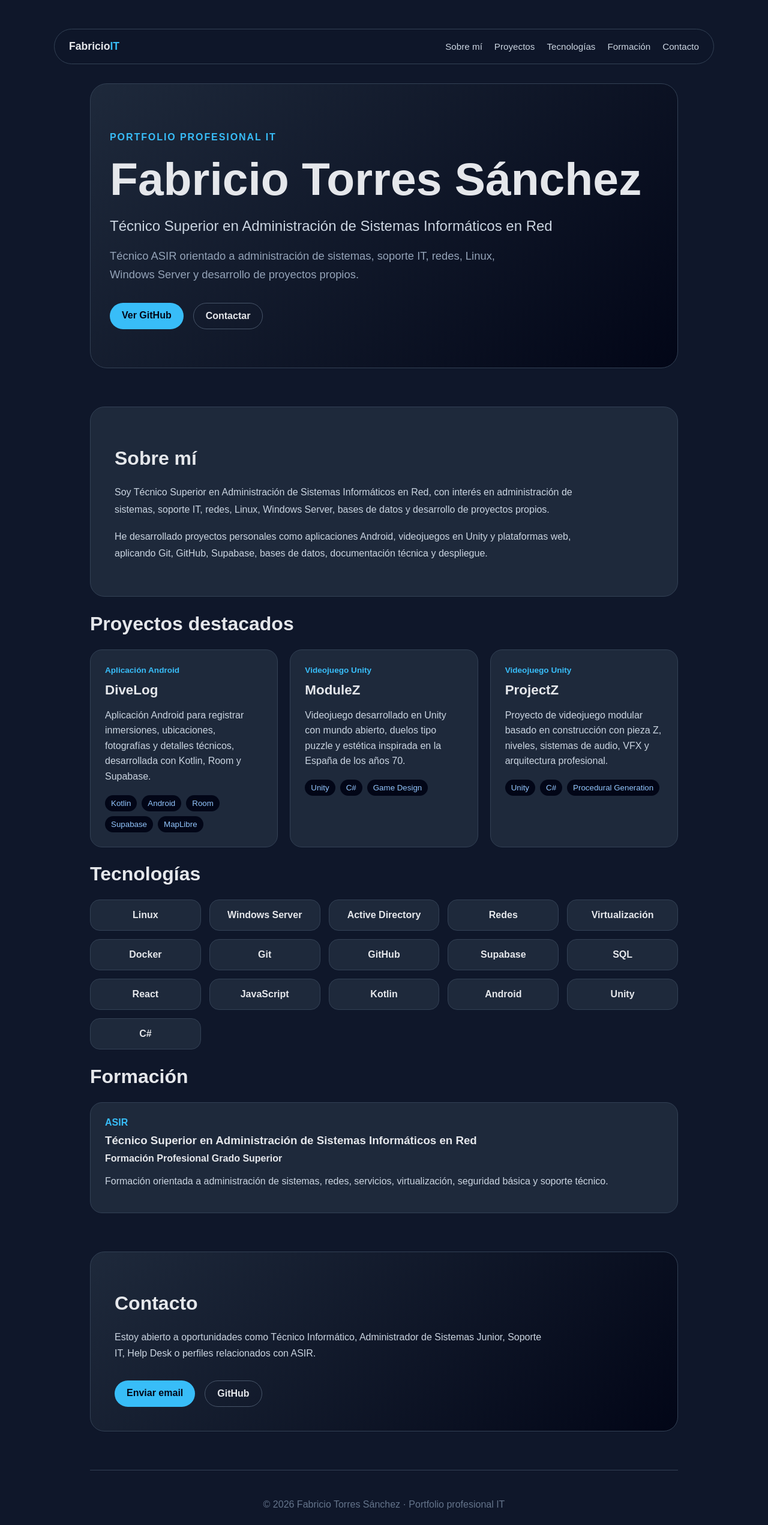
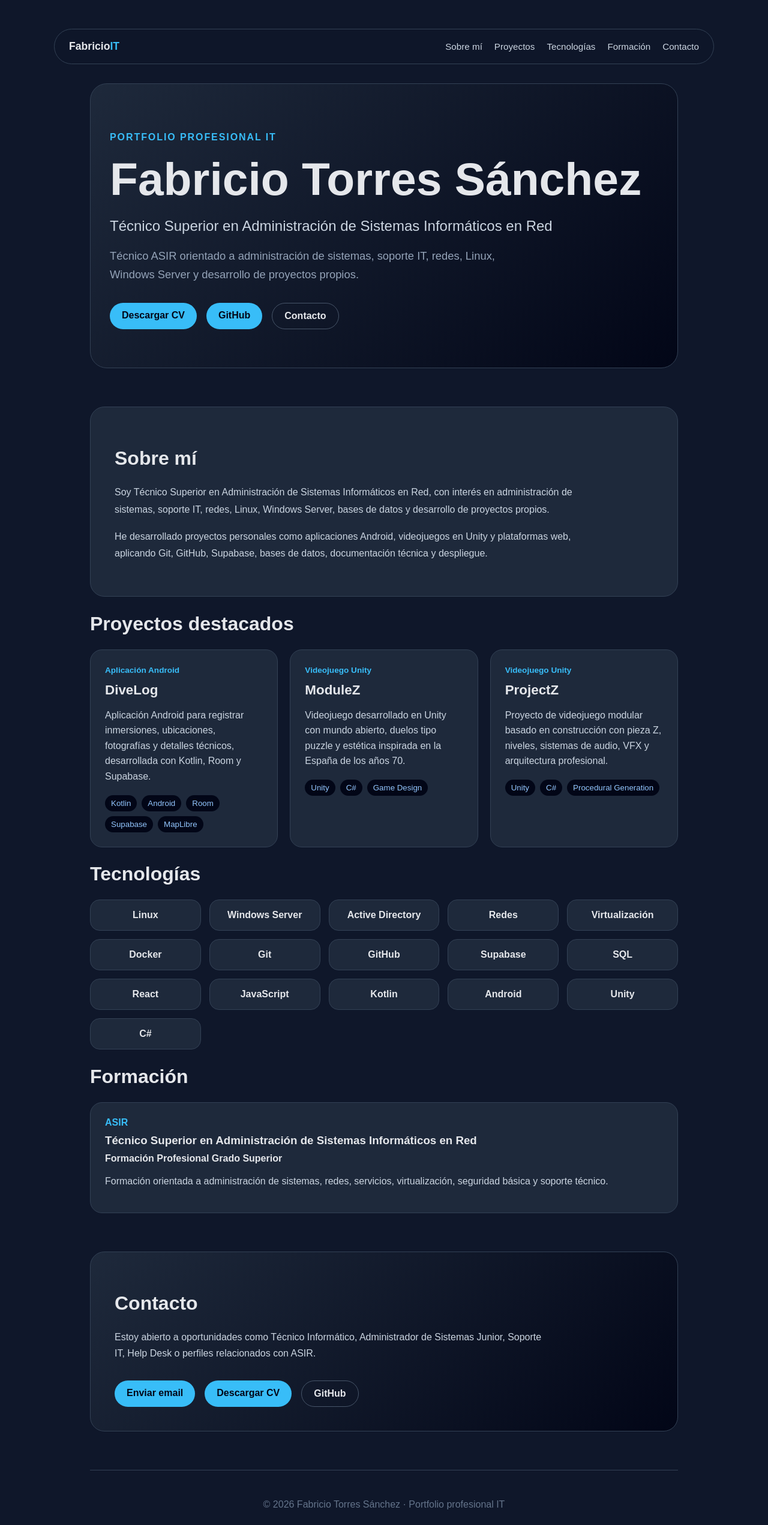
Before and after one commit to fabrint96-ship-it/fabricio-portfolio, a React (Vite) app: page / in a window 1280 px wide. Shown: the top 2543 px of the page at 60% size. Built offline with nearby package versions, Linux system fonts and the light colour scheme.

Commit message:
EP-05: Add downloadable CV and professional links

```diff
--- a/src/components/sections/ContactSection.jsx
+++ b/src/components/sections/ContactSection.jsx
@@ -12,8 +12,13 @@ function ContactSection() {
 
       <div className="hero-actions">
         <a href={`mailto:${profile.email}`}>Enviar email</a>
+
+        <a href={profile.cv} download>
+            Descargar CV
+        </a>
+
         <a href={profile.github} target="_blank" rel="noreferrer">
-          GitHub
+            GitHub
         </a>
       </div>
     </section>
--- a/src/components/sections/HeroSection.jsx
+++ b/src/components/sections/HeroSection.jsx
@@ -12,11 +12,16 @@ function HeroSection() {
       <p className="headline">{profile.headline}</p>
 
       <div className="hero-actions">
+        <a href={profile.cv} download>
+            Descargar CV
+        </a>
+
         <a href={profile.github} target="_blank" rel="noreferrer">
-          Ver GitHub
+            GitHub
         </a>
-        <a href={`mailto:${profile.email}`}>Contactar</a>
-      </div>
+
+        <a href={`mailto:${profile.email}`}>Contacto</a>
+       </div>
     </section>
   )
 }
--- a/src/data/profile.js
+++ b/src/data/profile.js
@@ -6,6 +6,8 @@ export const profile = {
   phone: "+34 697 536 428",
   github: "https://github.com/fabrint96-ship-it",
   linkedin: "",
+  infojobs: "",
+  cv: "/cv/Fabricio_Torres_CV.pdf",
   headline:
     "Técnico ASIR orientado a administración de sistemas, soporte IT, redes, Linux, Windows Server y desarrollo de proyectos propios.",
 }
--- a/src/styles/globals.css
+++ b/src/styles/globals.css
@@ -258,4 +258,3 @@ a {
 .timeline-card p {
   color: #cbd5e1;
   line-height: 1.6;
-}
```
Also changed, not shown: 1 other file (tests, documents, lock files or other folders).
